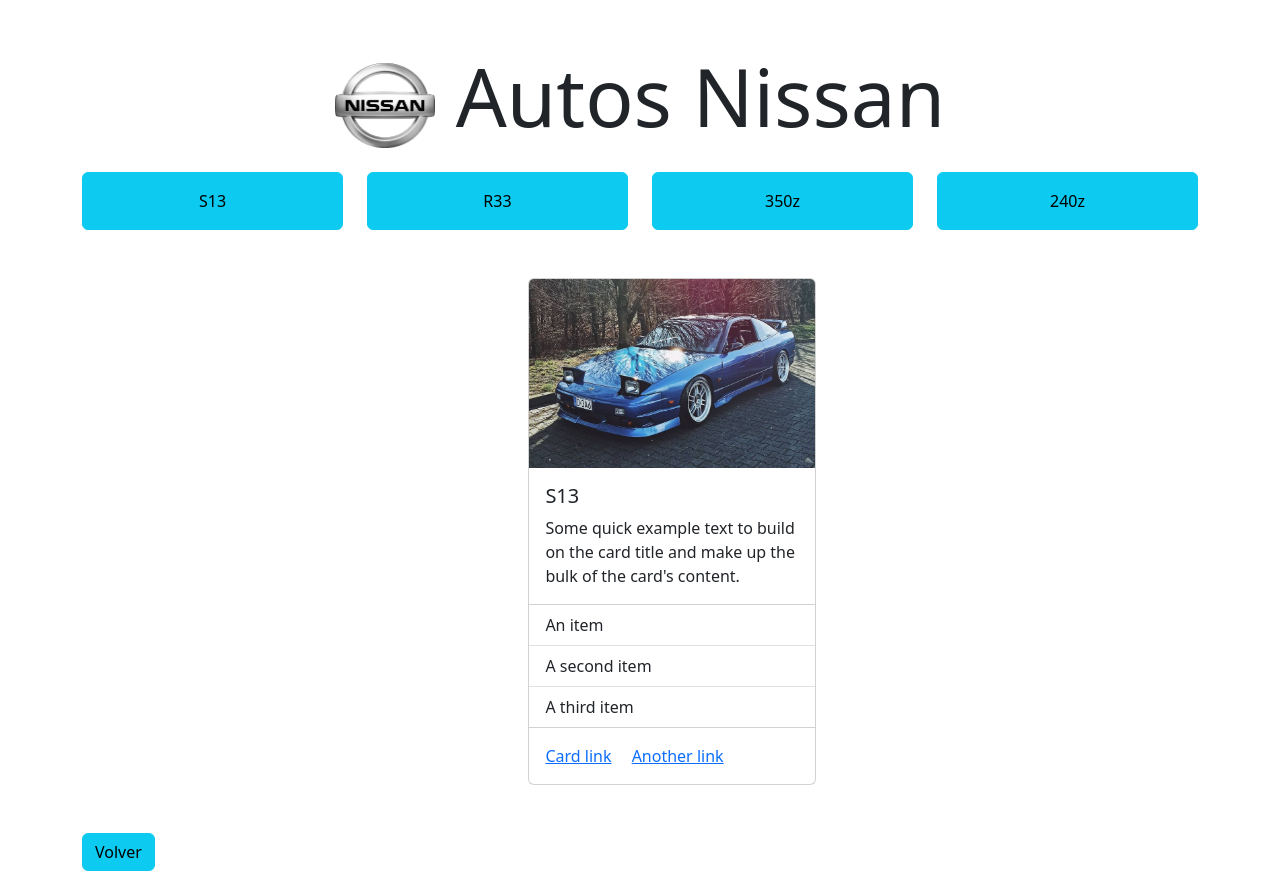
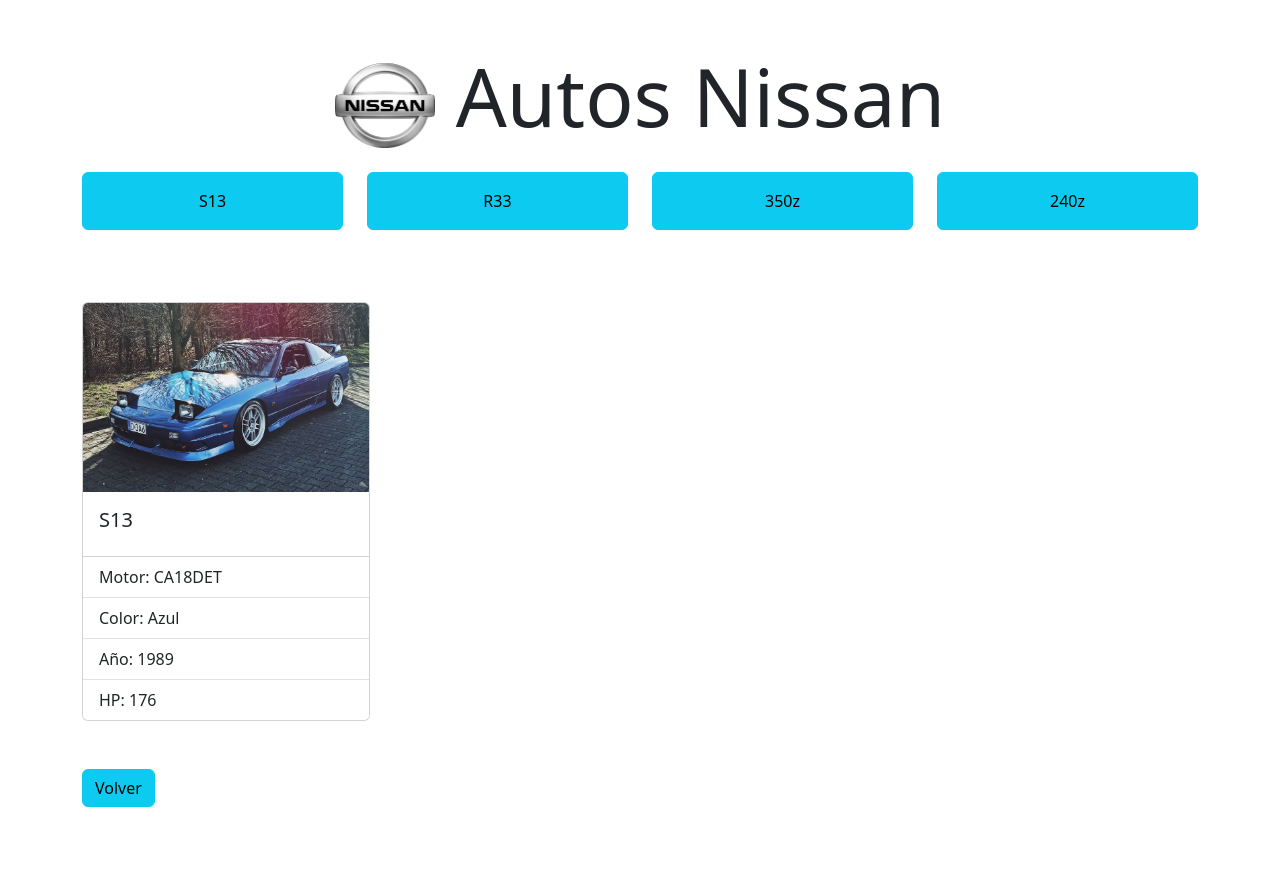
Before and after one commit to MatiasFigueroa1/eva2, a Django app: page /S13 in a window 1280 px wide. After the commit the page ends 807 px from the top, so only its background shows below. Run offline with Django 4.2, Linux system fonts and the light colour scheme.

Commit message:
casi casi

```diff
--- a/autos/views.py
+++ b/autos/views.py
@@ -3,6 +3,7 @@
 # Create your views here.
 def renderS13(request):
     data={
+        "card": "c2",
         "Modelo":"S13",
         'src':'images/S13.jpg',
         'color':"Azul",
@@ -14,8 +15,9 @@
 
 def renderR33(request):
     data={
+        "card": "c2",
         "Modelo":"R33",
-        'src':'images/S13.jpg',
+        'src':'images/r33.jpg',
         'color':"gris",
         'motor': "RB26DETT",
         'año':'1995',
@@ -25,8 +27,9 @@
 
 def render350z(request):
     data={
+        "card": "c2",
         "Modelo":"350z",
-        'src':'images/S13.jpg',
+        'src':'images/350z.jpg',
         'color':"Figura de Acción",
         'motor': "VQ35DE",
         'año':'2004',
@@ -36,8 +39,9 @@
 
 def render240z(request):
     data={
+        "card": "c2",
         "Modelo":"240z",
-        'src':'images/S13.jpg',
+        'src':'images/240z.webp',
         'color':"Figura de Acción",
         'motor': "DOHC",
         'año':'1975',
@@ -47,6 +51,6 @@
 
 def renderAutos(request):
     data={
-        "card" : 'margin-left:40%; display: none;'
+        "card" : 'c1'
     }
     return render(request, "templatesAutos/index.html",data)
--- a/templates/templatesAutos/index.html
+++ b/templates/templatesAutos/index.html
@@ -6,6 +6,18 @@
     <meta name="viewport" content="width=device-width, initial-scale=1.0">
     <title>Document</title>
     <link href="https://cdn.jsdelivr.net/npm/bootstrap@5.3.2/dist/css/bootstrap.min.css" rel="stylesheet" integrity="sha384-T3c6CoIi6uLrA9TneNEoa7RxnatzjcDSCmG1MXxSR1GAsXEV/Dwwykc2MPK8M2HN" crossorigin="anonymous">
+    <style >
+    .c1{
+        margin-left: 40%;
+        display: none;
+
+    }
+    .c2{
+        margin-left: 40%;
+        display: inline;
+    }
+
+    </style>
 </head>
 <body class="container mt-5">
     <div class="aler alert-info display-1 text-center">
@@ -14,31 +26,29 @@
     </div>
     <br>
     <div class="row">
-<div class="col"><a href=/electronica class="btn p-3 btn-info w-100">S13</a></div>
-<div class="col"><a href=/juguetes class="btn p-3 btn-info w-100">R33</a></div>
-<div class="col"><a href=/ropa class="btn p-3 btn-info w-100">350z</a></div>
-<div class="col"><a href=/ropa class="btn p-3 btn-info w-100">240z</a></div>
+<div class="col"><a href=/S13 class="btn p-3 btn-info w-100">S13</a></div>
+<div class="col"><a href=/R33 class="btn p-3 btn-info w-100">R33</a></div>
+<div class="col"><a href=/350z class="btn p-3 btn-info w-100">350z</a></div>
+<div class="col"><a href=/240z class="btn p-3 btn-info w-100">240z</a></div>
 
 
     </div>
 <br>
 <br>
-    <div style=" margin-left:40%;">
+    <div  id="ar" class="{{card}}">
         <div class="card" style="width: 18rem;">
             <img src= "{%static src%}" class="card-img-top" alt="...">
             <div class="card-body">
-              <h5 class="card-title">S13</h5>
-              <p class="card-text">Some quick example text to build on the card title and make up the bulk of the card's content.</p>
+              <h5 class="card-title">{{Modelo}}</h5>
+
             </div>
             <ul class="list-group list-group-flush">
-              <li class="list-group-item">An item</li>
-              <li class="list-group-item">A second item</li>
-              <li class="list-group-item">A third item</li>
+              <li class="list-group-item">Motor: {{motor}}</li>
+              <li class="list-group-item">Color: {{color}}</li>
+              <li class="list-group-item">Año: {{año}}</li>
+              <li class="list-group-item">HP: {{HP}}</li>
             </ul>
-            <div class="card-body">
-              <a href="#" class="card-link">Card link</a>
-              <a href="#" class="card-link">Another link</a>
-            </div>
+
           </div>
     </div>
     <a href="/" class="btn btn-info mt-5">Volver</a>
```
